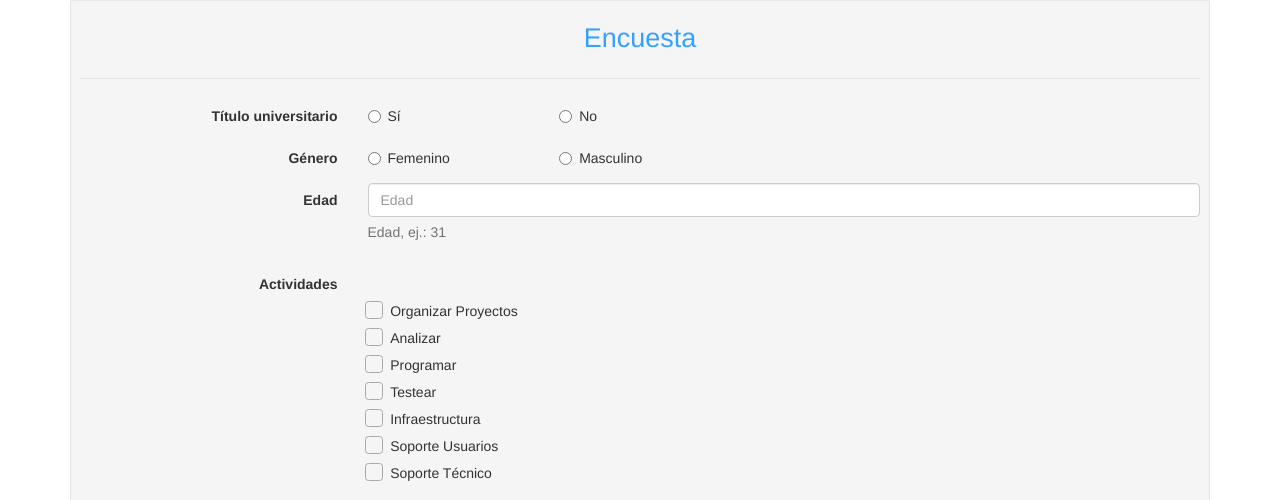
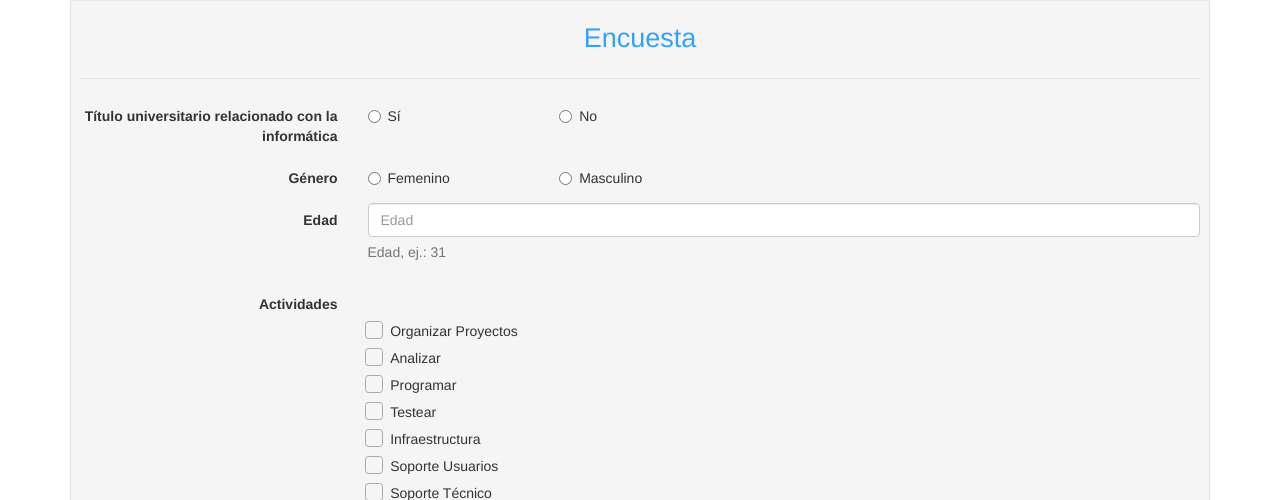
Before and after one commit to josego85/encuestas_informatica_py, a CodeIgniter app: page /database/ in a window 1280 px wide. Shown: the part 210-710 px from the top of the page. Run offline with CodeIgniter, Linux system fonts and the light colour scheme; some libraries are stand-ins or nearby versions.

Commit message:
Se mejoro la descripcion del titulo informatico.

```diff
--- a/src/application/views/inicio.php
+++ b/src/application/views/inicio.php
@@ -73,7 +73,7 @@ defined('BASEPATH') OR exit('No direct script access allowed');
                             <legend class="text-center header">Encuesta</legend>
                             <div id="msgErrores" class="h3 text-center hidden">Errores!!!</div>
                             <div class="form-group">
-                                <label class="control-label col-sm-3">T&iacute;tulo universitario</label>
+                                <label class="control-label col-sm-3">T&iacute;tulo universitario relacionado con la inform&aacute;tica</label>
                                 <div class="col-sm-6">
                                     <div class="row">
                                         <div class="col-sm-4">
```
